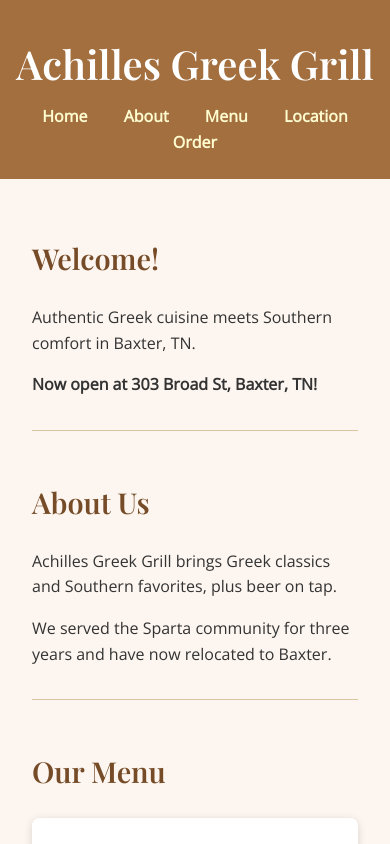
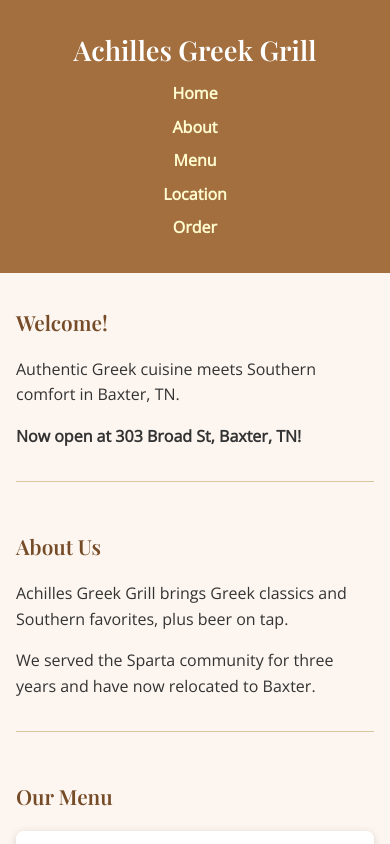
Before and after one commit to Antonsalib/AchillesGreekGrill, a website: page index.html in a window 390 px wide. Shown: the top 844 px of the page. Drawn offline with nearby package versions, Linux system fonts and the light colour scheme; some packages are replaced by stand-ins of ours; a script that the page names is missing.

Commit message:
css upgrade

```diff
--- a/index.html
+++ b/index.html
@@ -95,6 +95,8 @@
         <p>&copy; 2025 Achilles Greek Grill • All rights reserved</p>
     </footer>
 <!-- Lightbox JS -->
+ <script src="https://code.jquery.com/jquery-3.6.0.min.js"></script>
+
 <script src="js/lightbox-plus-jquery.js"></script>
 </body>
 
--- a/style.css
+++ b/style.css
@@ -112,3 +112,42 @@ a:hover {
   border-radius: 8px;
   box-shadow: 0 2px 8px rgba(0,0,0,0.15);
 }
+
+/* Responsive Design */
+@media (max-width: 768px) {
+  header h1 {
+    font-size: 2em;
+  }
+
+  nav a {
+    display: block;
+    margin: 0.5em 0;
+    text-align: center;
+  }
+
+  .container {
+    padding: 1em;
+  }
+
+  .section h2 {
+    font-size: 1.5em;
+  }
+
+  input, textarea, button {
+    font-size: 1em;
+  }
+}
+
+@media (max-width: 480px) {
+  header h1 {
+    font-size: 1.7em;
+  }
+
+  .section h2 {
+    font-size: 1.3em;
+  }
+
+  button {
+    padding: 0.6em;
+  }
+}
```
